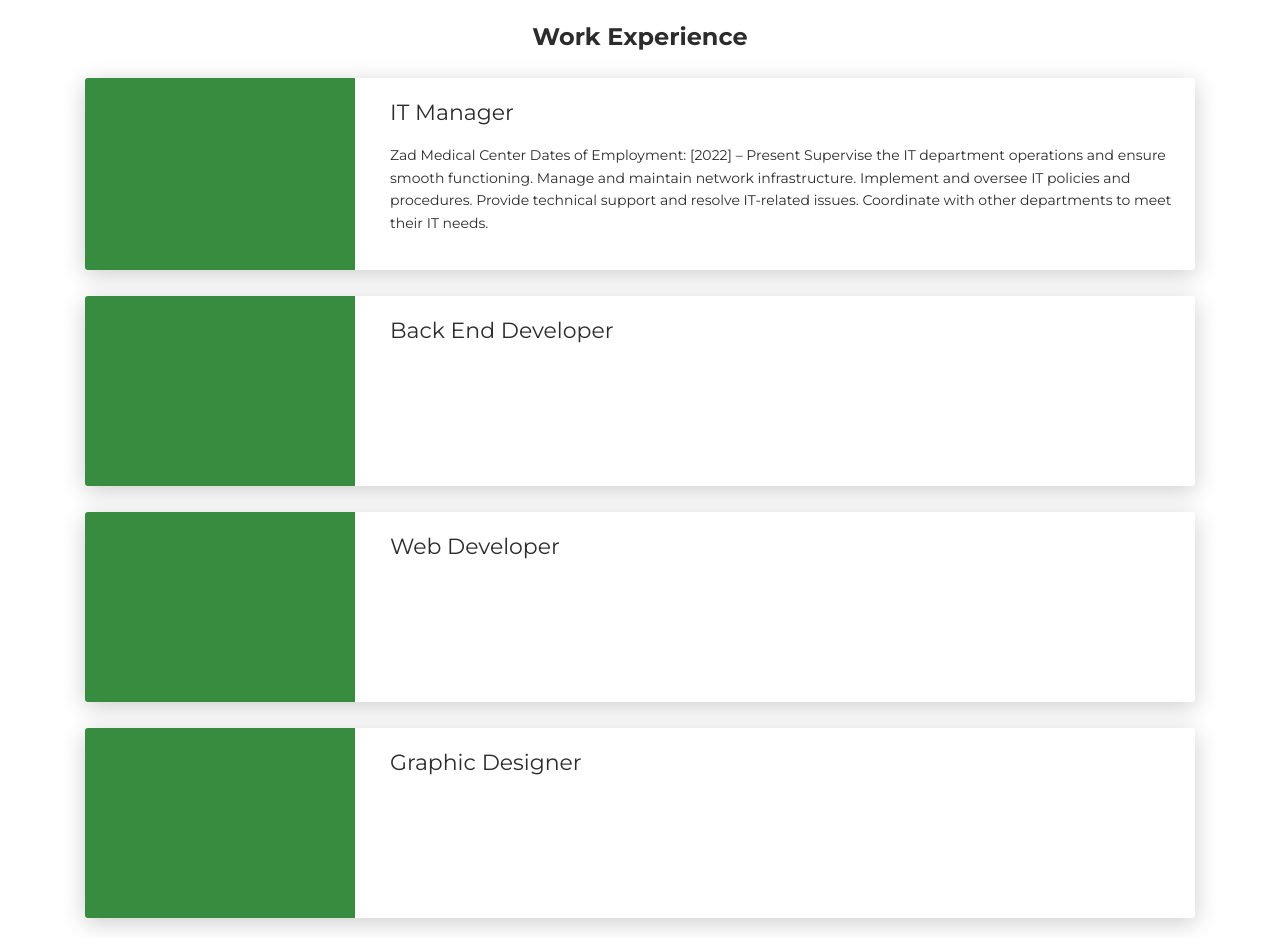
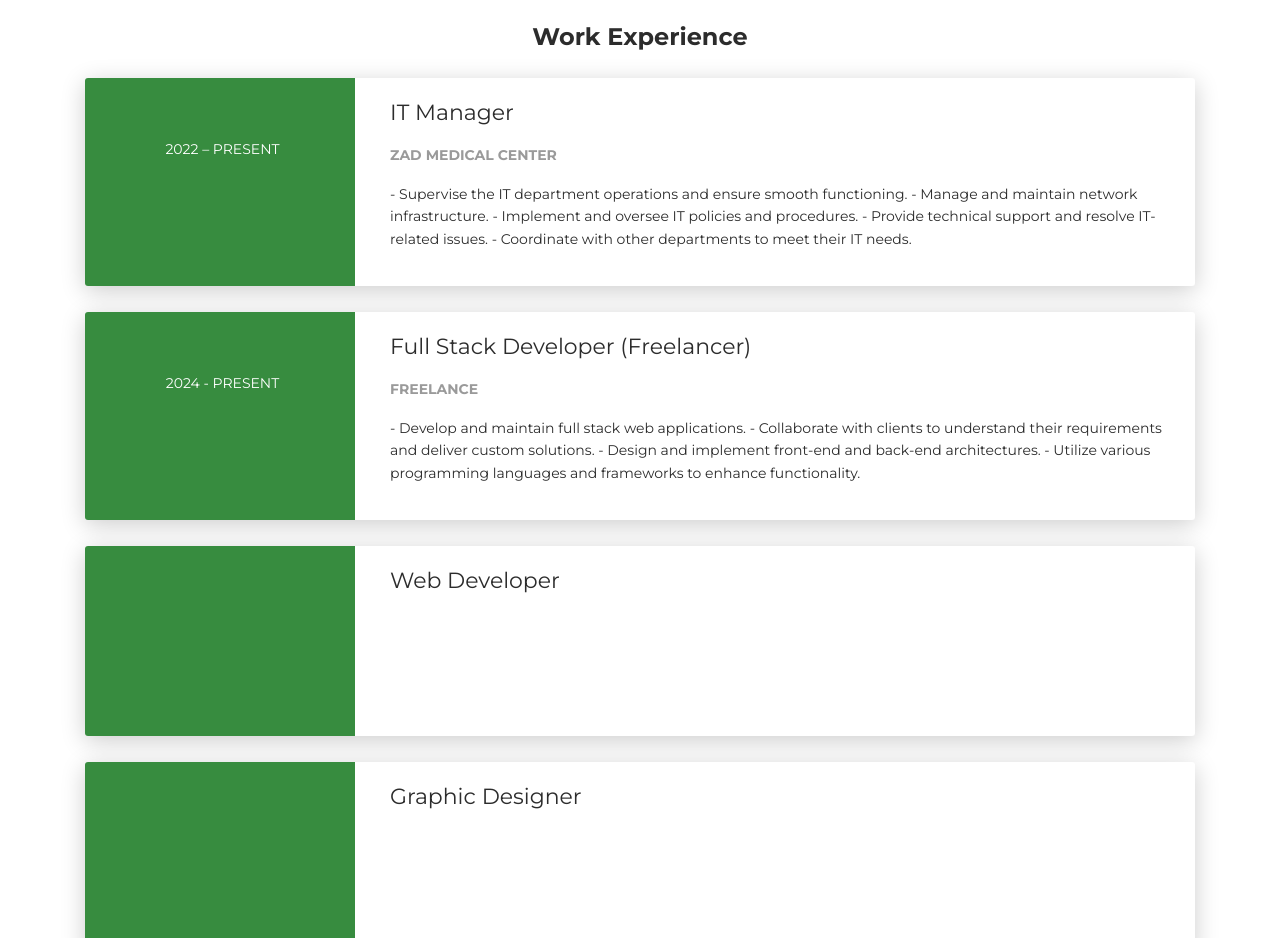
Before and after one commit to MhamadAli10/Mhamad-Ali, a plain HTML site: page index.html in a window 1280 px wide. Shown: the part 1540-2478 px from the top of the page. Drawn offline with Linux system fonts and the light colour scheme.

Commit message:
Update index.html

```diff
--- a/index.html
+++ b/index.html
@@ -190,21 +190,19 @@ I am currently the IT department supervisor at Zad Medical Center, where I also
       <div class="row">
         <div class="col-md-3 bg-primary" data-aos="fade-right" data-aos-offset="50" data-aos-duration="500">
           <div class="card-body cc-experience-header">
-            <p></p>
+            <p>2022 – Present</p>
             <div class="h5"></div>
           </div>
         </div>
         <div class="col-md-9" data-aos="fade-left" data-aos-offset="50" data-aos-duration="500">
           <div class="card-body">
             <div class="h5">IT Manager</div>
-            <p>Zad Medical Center
-Dates of Employment: [2022] – Present
-
-Supervise the IT department operations and ensure smooth functioning.
-Manage and maintain network infrastructure.
-Implement and oversee IT policies and procedures.
-Provide technical support and resolve IT-related issues.
-Coordinate with other departments to meet their IT needs.</p>
+            <p class="category">Zad Medical Center</p>
+            <p> - Supervise the IT department operations and ensure smooth functioning.
+              - Manage and maintain network infrastructure.
+              - Implement and oversee IT policies and procedures.
+              - Provide technical support and resolve IT-related issues.
+              - Coordinate with other departments to meet their IT needs.</p>
           </div>
         </div>
       </div>
@@ -213,14 +211,18 @@ Coordinate with other departments to meet their IT needs.</p>
       <div class="row">
         <div class="col-md-3 bg-primary" data-aos="fade-right" data-aos-offset="50" data-aos-duration="500">
           <div class="card-body cc-experience-header">
-            <p></p>
+            <p>2024 - Present</p>
             <div class="h5"></div>
           </div>
         </div>
         <div class="col-md-9" data-aos="fade-left" data-aos-offset="50" data-aos-duration="500">
           <div class="card-body">
-            <div class="h5">Back End Developer</div>
-            <p></p>
+            <div class="h5">Full Stack Developer (Freelancer)</div>
+             <p class="category">Freelance</p>
+            <p> - Develop and maintain full stack web applications.
+                - Collaborate with clients to understand their requirements and deliver custom solutions.
+                - Design and implement front-end and back-end architectures.
+                - Utilize various programming languages and frameworks to enhance functionality.</p>
           </div>
         </div>
       </div>
```
